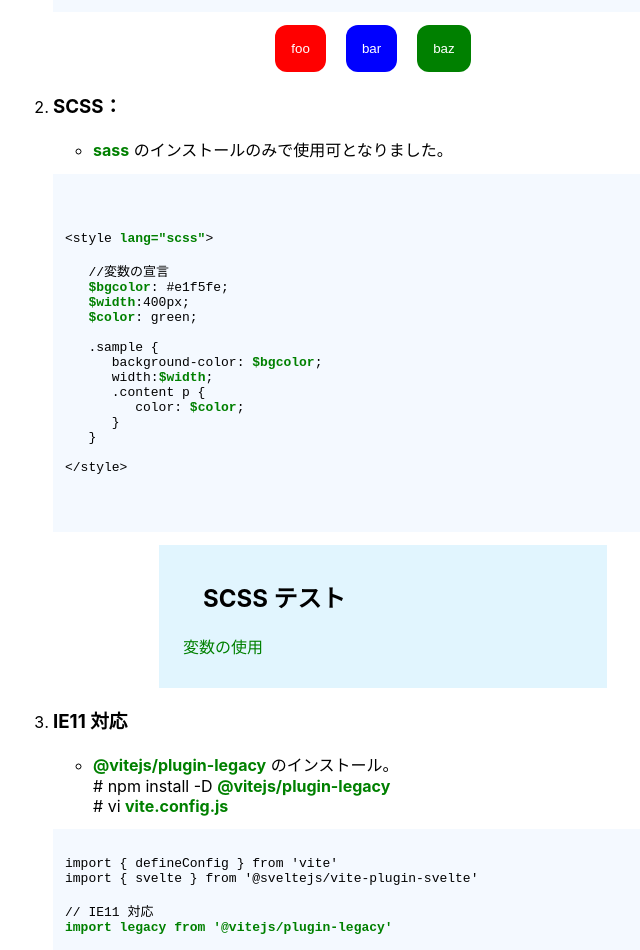
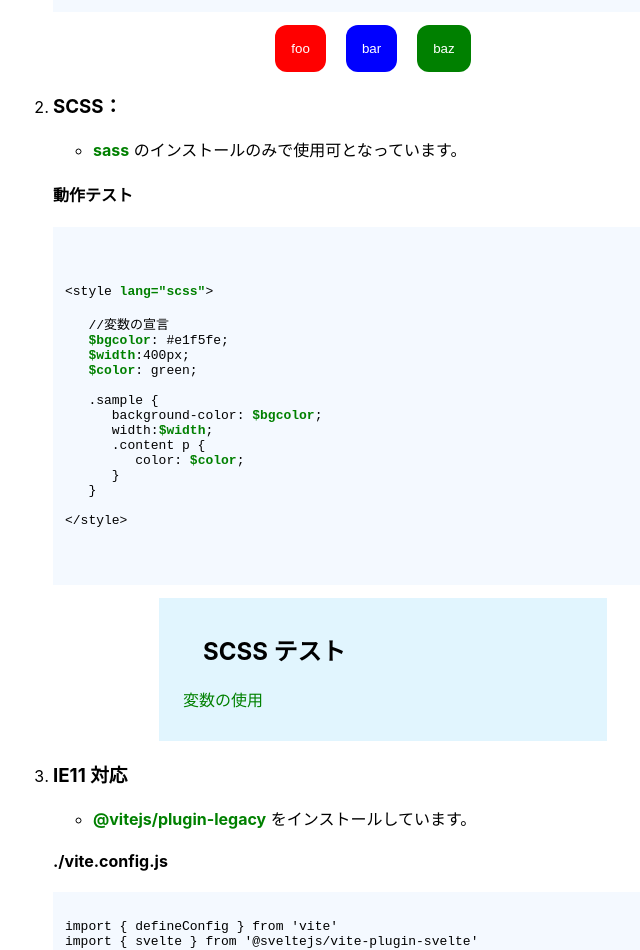
Before and after one commit to ru-museum/svelte-ie11-boilerplate-vite, a Svelte app: page / in a window 1280 px wide. Shown: the part 920-1870 px from the top of the page, without its empty margins (277-917 px from the left). Built offline with nearby package versions, Linux system fonts and the light colour scheme.

Commit message:
Update App.svelte

```diff
--- a/src/App.svelte
+++ b/src/App.svelte
@@ -69,8 +69,10 @@
    <li><h3>SCSS：</h3>
 
    <ul>
-     <li><strong>sass</strong> のインストールのみで使用可となりました。
+     <li><strong>sass</strong> のインストールのみで使用可となっています。
    </ul>
+
+   <h4>動作テスト</h4>
 
 <pre>
    <div>
@@ -107,11 +109,10 @@
 <li>
    <h3>IE11 対応</h3>
    <ul>
-     <li><strong>@vitejs/plugin-legacy</strong> のインストール。<br>
-     # npm install -D <strong>@vitejs/plugin-legacy</strong><br>
-     # vi <strong>vite.config.js</strong></li>
+     <li><strong>@vitejs/plugin-legacy</strong> をインストールしています。</li>
    </ul>
 
+   <h4>./vite.config.js</h4>
 
 <pre>
 
@@ -162,6 +163,9 @@ export default defineConfig(&#123;
          build 時に "/assets/" が "<strong>.</strong>/assets/" となる様に指定します。
       </li>
    </ul>
+
+   <h4>./vite.config.js</h4>
+
 <pre>
 export default defineConfig(&#123;
    ....
```
